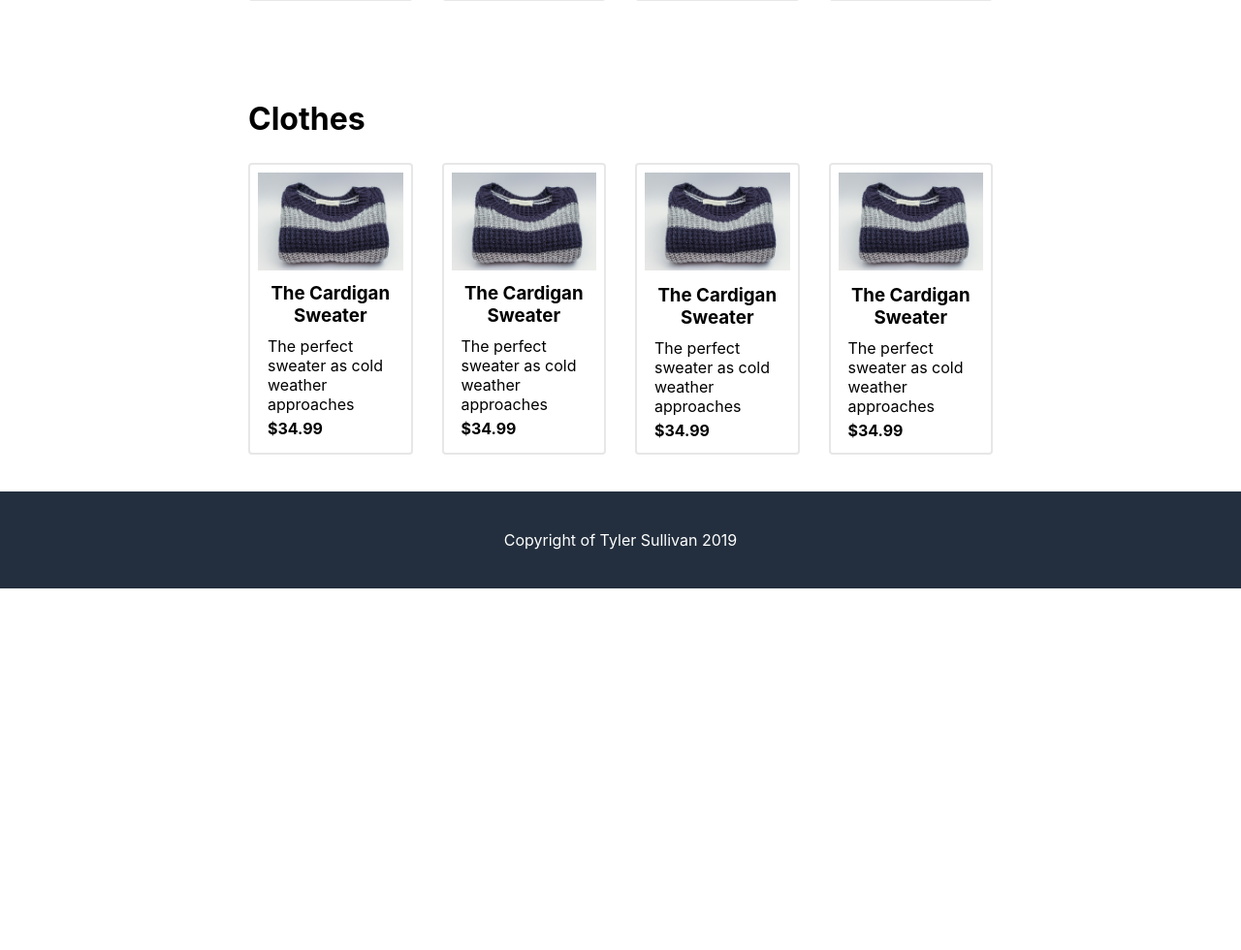
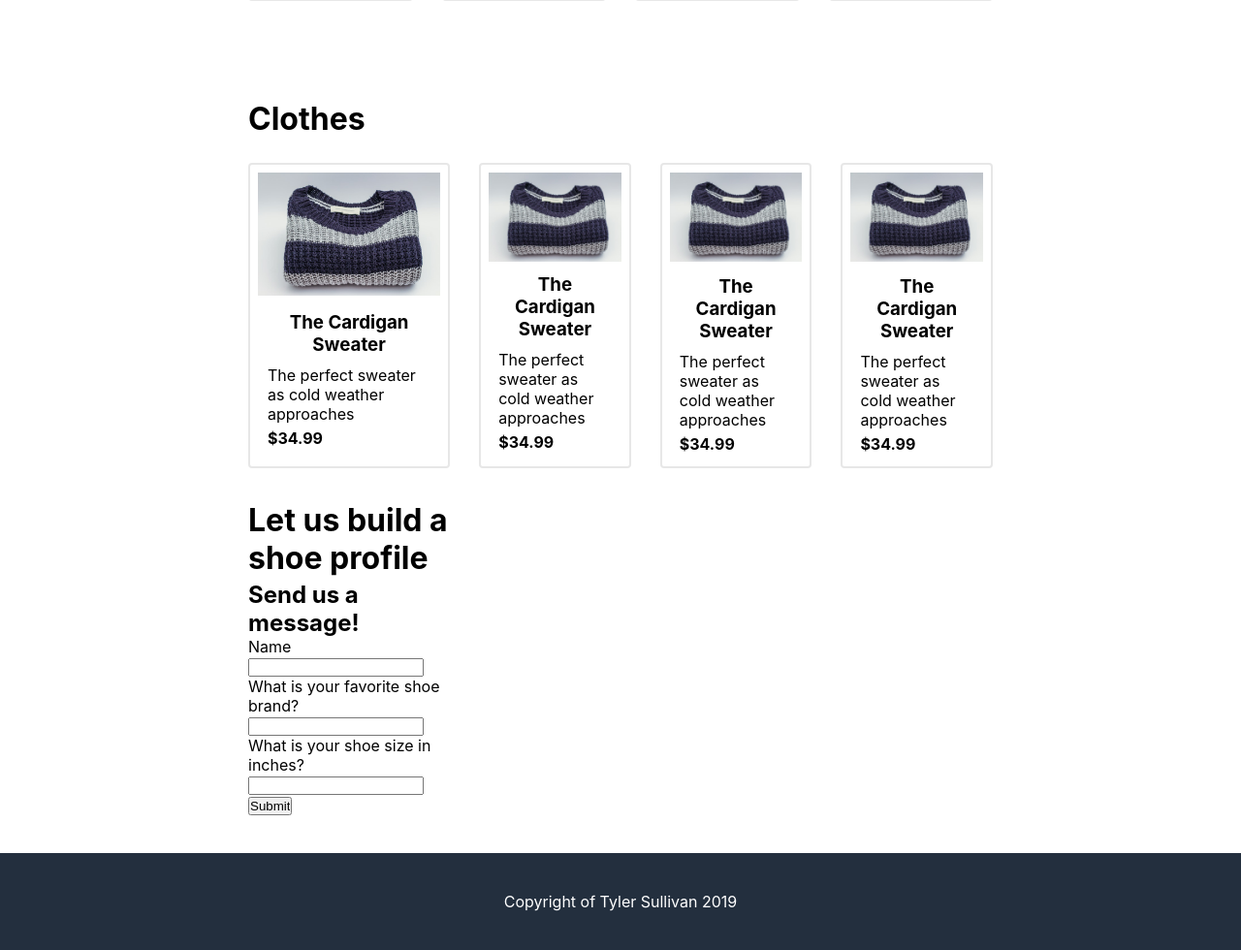
Before and after one commit to tylersullivan21/DIG3134, a PHP site: page /inventory.html in a window 1280 px wide. Shown: the part 1199-2179 px from the top of the page at 97% size. Before the commit the page ends 1806 px from the top, so only its background shows below. Run offline with PHP 8.4, Linux system fonts and the light colour scheme.

Commit message:
added new php element

```diff
--- a/project 1/form.php
+++ b/project 1/form.php
@@ -3,10 +3,4 @@
 //this script sends an email to captain kirk of the message that the user inputs
 $message = $_POST["message"];
 mail("CaptainKirk@example.com","User's input",$message);
-
-
-$my_array = array("Dog","Cat","Horse");
-
-list($a, $b, $c) = $my_array;
-echo "I have several animals, a $a, a $b and a $c.";
 ?>
--- a/project 1/inventory.html
+++ b/project 1/inventory.html
@@ -183,6 +183,22 @@
             </div>
                 </div>
         <!--CARD 4 ENDS HERE-->
+
+
+        <form class="profile-form" action="profile.php" method="post">
+            <div class="intro">
+              <h1>Let us build a shoe profile</h1>
+              <h2>Send us a message!</h2>
+            </div>
+            <label  for="text">Name</label>
+            <input class="name" type="text" name="name" value="" tabindex='2'
+            <label  for="text">What is your favorite shoe brand?</label>
+            <input class="shoe-brand" type="text" name="shoe-brand" value="" tabindex='3'>
+            <label  for="text">What is your shoe size in inches?</label>
+            <input class="shoe-size" type="text" name="shoe-size" value="" tabindex='4'>
+            <input type="submit" name="submit-button" value="Submit">
+
+          </form>
         </section>
         </main>
 
```
Also changed, not shown: project 1/profile.php (added, +8 -0 lines).
